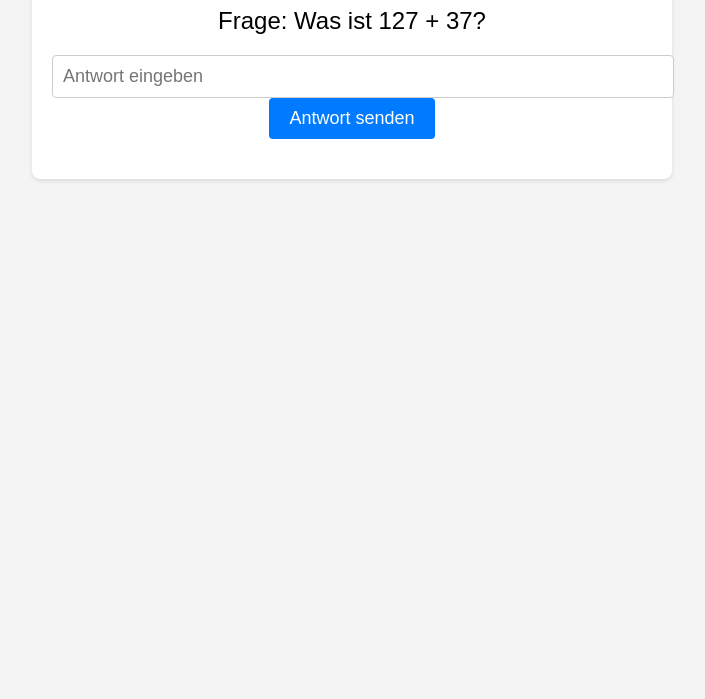
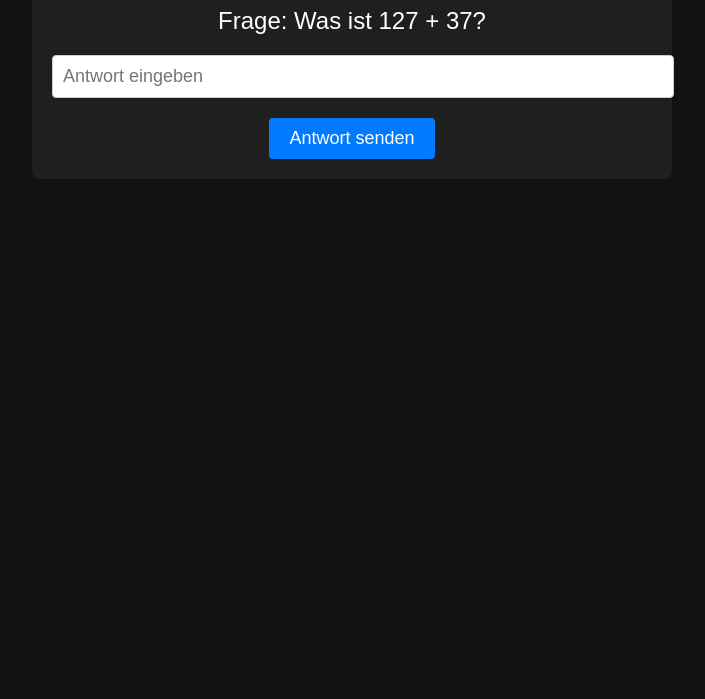
Before and after one commit to vinzi-png/test, a plain HTML site: page index.html in a window 1280 px wide. Shown: the part 101-800 px from the top of the page, without its empty margins (288-993 px from the left). Drawn offline with Linux system fonts and the light colour scheme.

Commit message:
everything

```diff
--- a/index.html
+++ b/index.html
@@ -7,14 +7,15 @@
     body {
       font-family: Arial, sans-serif;
       text-align: center;
-      background-color: #f4f4f4;
+      background-color: #121212; /* Dark Mode Hintergrundfarbe */
+      color: #fff; /* Textfarbe */
     }
 
     #container {
       max-width: 600px;
       margin: 0 auto;
       padding: 20px;
-      background-color: #fff;
+      background-color: #1f1f1f; /* Dark Mode Hintergrundfarbe für den Container */
       box-shadow: 0 2px 4px rgba(0, 0, 0, 0.1);
       border-radius: 8px;
     }
@@ -64,8 +65,8 @@
     <h1>IQ-Test</h1>
     <div class="question" id="question">Frage: Was ist 127 + 37?</div>
     <input class="answer-input" type="text" id="answer" placeholder="Antwort eingeben">
+    <div class="result" id="result"></div>
     <button class="submit-button" onclick="checkAnswer()">Antwort senden</button>
-    <div class="result" id="result"></div>
   </div>
 
   <script>
@@ -82,7 +83,7 @@
       { text: "Was ist das größte Meer der Welt?", answer: "Pazifik" },
       { text: "Wie viele Kontinente gibt es auf der Erde?", answer: "7" },
       { text: "Wie wird der Mond der Erde auch genannt?", answer: "Luna" },
-    ];
+    };
 
     function checkAnswer() {
       const userAnswer = document.getElementById("answer").value.toLowerCase();
```
